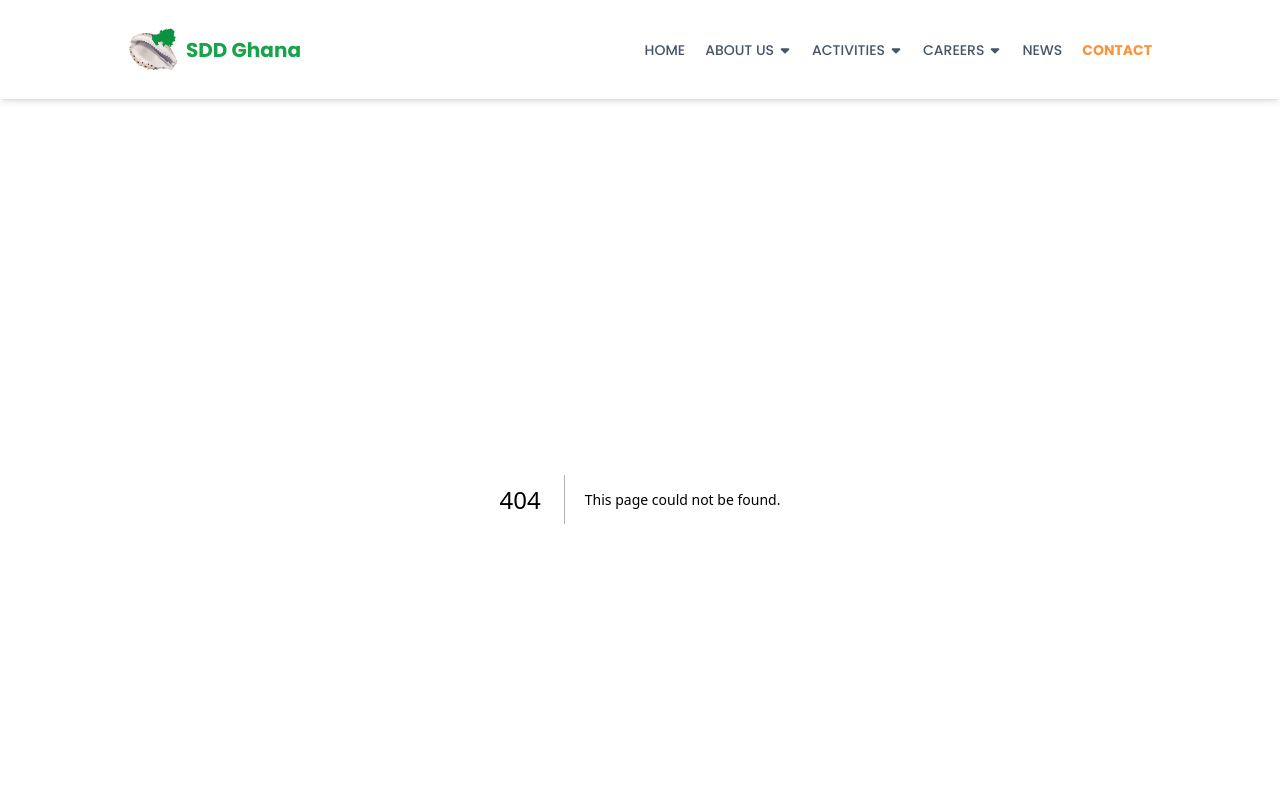
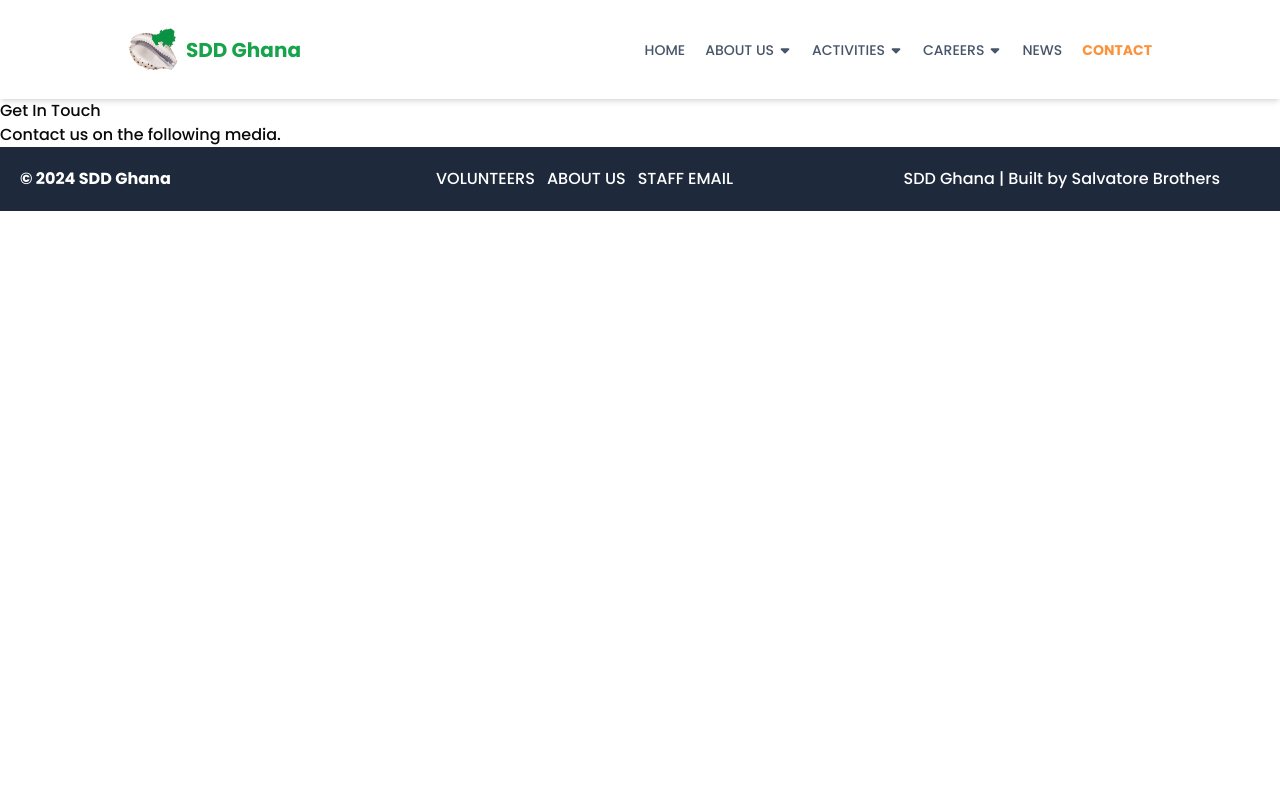
Before and after one commit to Vandapal/ssdghana-rebranded, a Next.js app: page /contact in a window 1280 px wide. Before the commit this address had no page. Shown: the top 800 px of the page. Built offline with nearby package versions, Linux system fonts and the light colour scheme.

Commit message:
Started contact page

```diff
--- /dev/null
+++ b/src/app/contact/page.tsx
@@ -0,0 +1,10 @@
+export default function ContactPage() {
+  return (
+    <main>
+      <div>
+        <h1 className="capitalize">get in touch</h1>
+        <p>Contact us on the following media.</p>
+      </div>
+    </main>
+  );
+}
--- /dev/null
+++ b/src/components/map-embed/MapEmbed.tsx
@@ -0,0 +1,13 @@
+export default function MapEmbed() {
+  return (
+    <iframe
+      src="https://www.google.com/maps/embed?pb=!1m18!1m12!1m3!1d125950.081639924!2d-0.9396812241422454!3d9.426659626126392!2m3!1f0!2f0!3f0!3m2!1i1024!2i768!4f13.1!3m3!1m2!1s0xfd43c903162fdeb%3A0x83f46c1562717cde!2sTamale!5e0!3m2!1sen!2sgh!4v1730944897789!5m2!1sen!2sgh"
+      width="600"
+      height="450"
+      className="border-0"
+      allowfullscreen="true"
+      loading="lazy"
+      referrerpolicy="no-referrer-when-downgrade"
+    ></iframe>
+  );
+}
```
